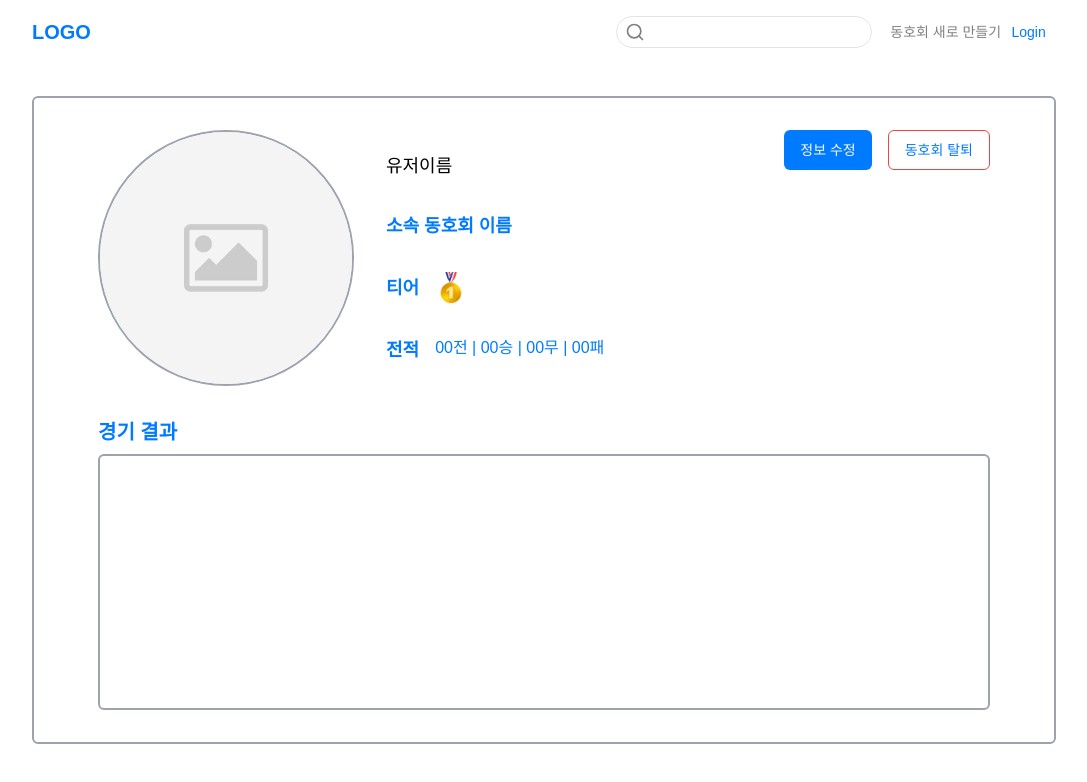
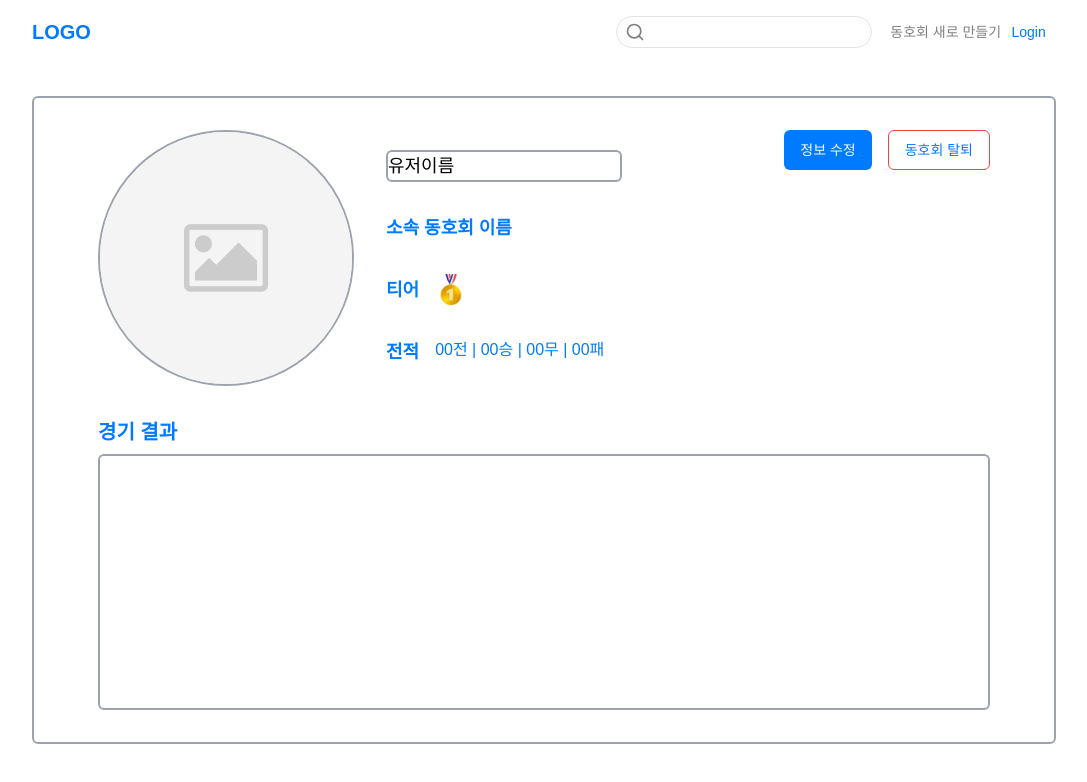
Before and after one commit to Kernel360/F2_PLAY_BADMINTON_FE, a Next.js app: page /my in a window 1280 px wide. Both pictures are taken after a click on the button "정보 수정". Shown: the top 782 px of the page, without its empty margins (96-1183 px from the left). Built offline with nearby package versions, Linux system fonts and the light colour scheme.

Commit message:
refactor: 라이트 모드에서 구별 안되 수정

```diff
--- a/app/(header)/my/page.tsx
+++ b/app/(header)/my/page.tsx
@@ -69,7 +69,7 @@ function My() {
               {infoUpdate ? (
                 <input
                   type="text"
-                  className="text-black text-lg rounded-md"
+                  className="text-black text-lg rounded-md border-2 border-gray-400"
                   value={userName}
                   onChange={(e) => setUserName(e.target.value)}
                   maxLength={16}
```
